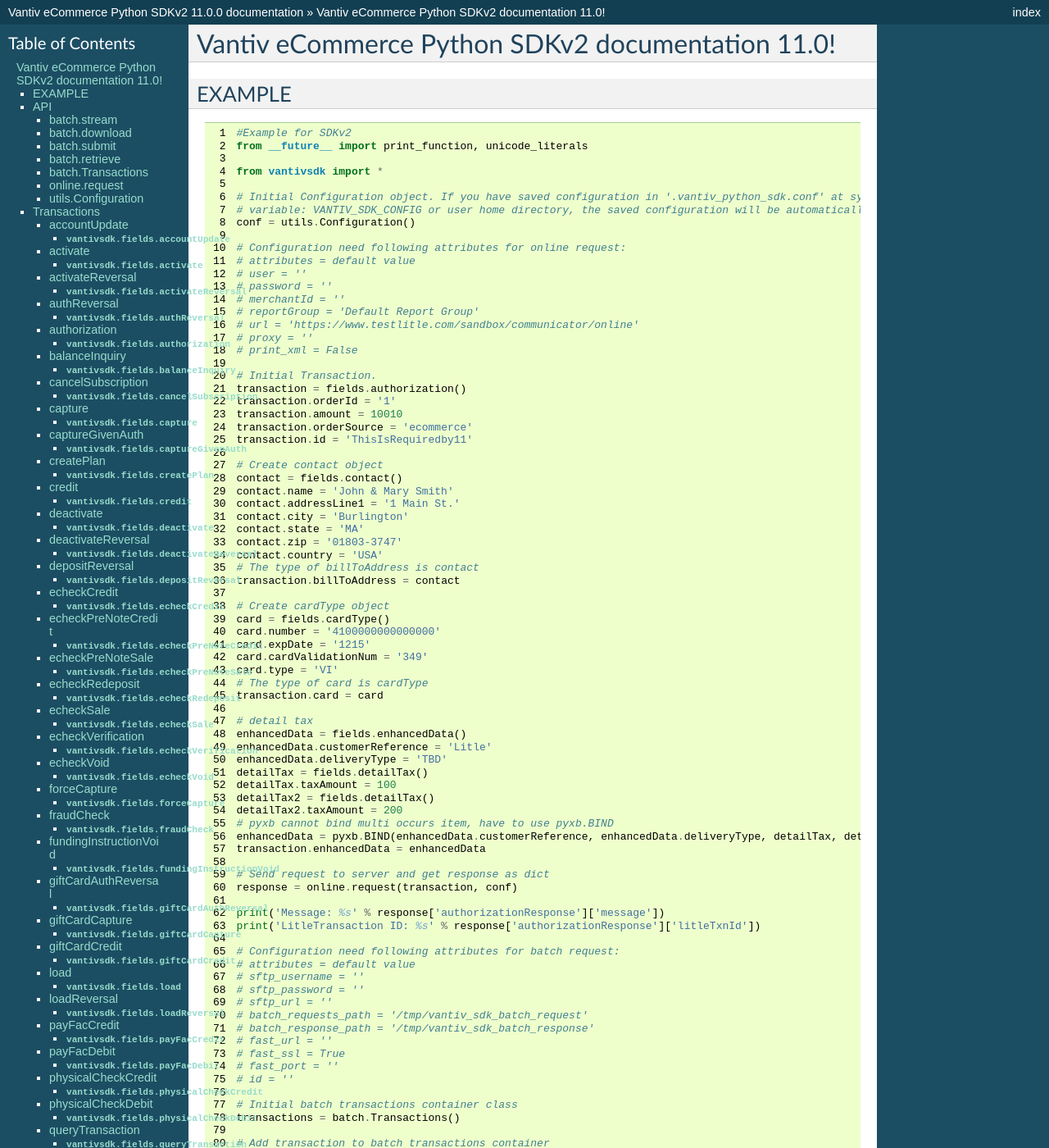
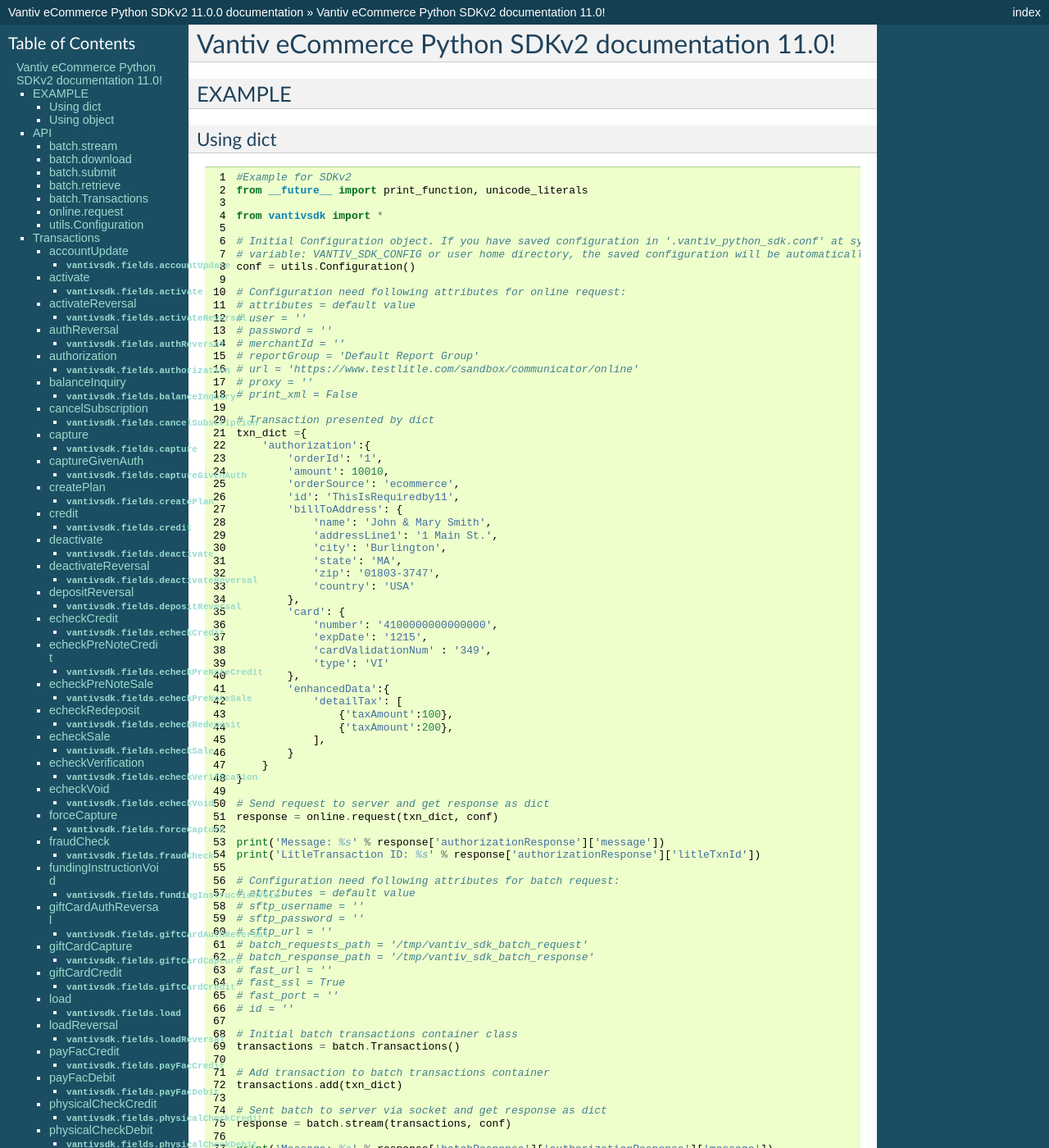
Before and after one commit to Vantiv/vantiv-sdk-for-python, a Sphinx documentation site: the page built from docs/source/index.rst, in a window 1280 px wide and 1400 px high. Shown: the whole window at 82% size. Built offline with Sphinx 7.4.7, drawn with Linux system fonts in a browser that asks for light colours; the version number is read from the project's files by our own code; some of the changed text lies outside the part shown.

Commit message:
regenerate

```diff
--- a/docs/source/index.rst
+++ b/docs/source/index.rst
@@ -7,6 +7,92 @@
 
 EXAMPLE
 -------
+Using dict
+..........
+.. code-block:: python
+   :linenos:
+
+    #Example for SDKv2
+    from __future__ import print_function, unicode_literals
+
+    from vantivsdk import *
+
+    # Initial Configuration object. If you have saved configuration in '.vantiv_python_sdk.conf' at system environment
+    # variable: VANTIV_SDK_CONFIG or user home directory, the saved configuration will be automatically load.
+    conf = utils.Configuration()
+
+    # Configuration need following attributes for online request:
+    # attributes = default value
+    # user = ''
+    # password = ''
+    # merchantId = ''
+    # reportGroup = 'Default Report Group'
+    # url = 'https://www.testlitle.com/sandbox/communicator/online'
+    # proxy = ''
+    # print_xml = False
+
+    # Transaction presented by dict
+    txn_dict ={
+        'authorization':{
+            'orderId': '1',
+            'amount': 10010,
+            'orderSource': 'ecommerce',
+            'id': 'ThisIsRequiredby11',
+            'billToAddress': {
+                'name': 'John & Mary Smith',
+                'addressLine1': '1 Main St.',
+                'city': 'Burlington',
+                'state': 'MA',
+                'zip': '01803-3747',
+                'country': 'USA'
+            },
+            'card': {
+                'number': '4100000000000000',
+                'expDate': '1215',
+                'cardValidationNum' : '349',
+                'type': 'VI'
+            },
+            'enhancedData':{
+                'detailTax': [
+                    {'taxAmount':100},
+                    {'taxAmount':200},
+                ],
+            }
+        }
+    }
+
+    # Send request to server and get response as dict
+    response = online.request(txn_dict, conf)
+
+    print('Message: %s' % response['authorizationResponse']['message'])
+    print('LitleTransaction ID: %s' % response['authorizationResponse']['litleTxnId'])
+
+    # Configuration need following attributes for batch request:
+    # attributes = default value
+    # sftp_username = ''
+    # sftp_password = ''
+    # sftp_url = ''
+    # batch_requests_path = '/tmp/vantiv_sdk_batch_request'
+    # batch_response_path = '/tmp/vantiv_sdk_batch_response'
+    # fast_url = ''
+    # fast_ssl = True
+    # fast_port = ''
+    # id = ''
+
+    # Initial batch transactions container class
+    transactions = batch.Transactions()
+
+    # Add transaction to batch transactions container
+    transactions.add(txn_dict)
+
+    # Sent batch to server via socket and get response as dict
+    response = batch.stream(transactions, conf)
+
+    print('Message: %s' % response['batchResponse']['authorizationResponse']['message'])
+    print('LitleTransaction ID: %s' % response['batchResponse']['authorizationResponse']['litleTxnId'])
+
+Using object
+............
 .. code-block:: python
    :linenos:
 
@@ -57,16 +143,18 @@
     transaction.card = card
 
     # detail tax
-    enhancedData = fields.enhancedData()
-    enhancedData.customerReference = 'Litle'
-    enhancedData.deliveryType = 'TBD'
+    detailTaxList = list()
+
     detailTax = fields.detailTax()
     detailTax.taxAmount = 100
+    detailTaxList.append(detailTax)
+
     detailTax2 = fields.detailTax()
     detailTax2.taxAmount = 200
-    # pyxb cannot bind multi occurs item, have to use pyxb.BIND
-    enhancedData = pyxb.BIND(enhancedData.customerReference, enhancedData.deliveryType, detailTax, detailTax2)
-    transaction.enhancedData = enhancedData
+    detailTaxList.append(detailTax2)
+
+    enhancedData = fields.enhancedData()
+    enhancedData.detailTax = detailTaxList
 
     # Send request to server and get response as dict
     response = online.request(transaction, conf)
@@ -991,55 +1079,6 @@
 ..............
     .. py:class:: vantivsdk.fields.bmlProductType
 
-        :var PythonLiteral: String or Number
-        :var SimpleTypeDefinition: String or Number
-        :var XsdConstraintsOK: String or Number
-        :var XsdLiteral: String or Number
-        :var XsdSuperType: String or Number
-        :var XsdValueLength: String or Number
-        :var capitalize: String or Number
-        :var center: String or Number
-        :var count: String or Number
-        :var decode: String or Number
-        :var encode: String or Number
-        :var endswith: String or Number
-        :var expandtabs: String or Number
-        :var find: String or Number
-        :var format: String or Number
-        :var index: String or Number
-        :var isalnum: String or Number
-        :var isalpha: String or Number
-        :var isdecimal: String or Number
-        :var isdigit: String or Number
-        :var islower: String or Number
-        :var isnumeric: String or Number
-        :var isspace: String or Number
-        :var istitle: String or Number
-        :var isupper: String or Number
-        :var join: String or Number
-        :var ljust: String or Number
-        :var lower: String or Number
-        :var lstrip: String or Number
-        :var partition: String or Number
-        :var pythonLiteral: String or Number
-        :var replace: String or Number
-        :var rfind: String or Number
-        :var rindex: String or Number
-        :var rjust: String or Number
-        :var rpartition: String or Number
-        :var rsplit: String or Number
-        :var rstrip: String or Number
-        :var split: String or Number
-        :var splitlines: String or Number
-        :var startswith: String or Number
-        :var strip: String or Number
-        :var swapcase: String or Number
-        :var title: String or Number
-        :var translate: String or Number
-        :var upper: String or Number
-        :var xsdLiteral: String or Number
-        :var xsdValueLength: String or Number
-        :var zfill: String or Number
 
 card
 ....
```
Also changed, not shown: 2 other files.
